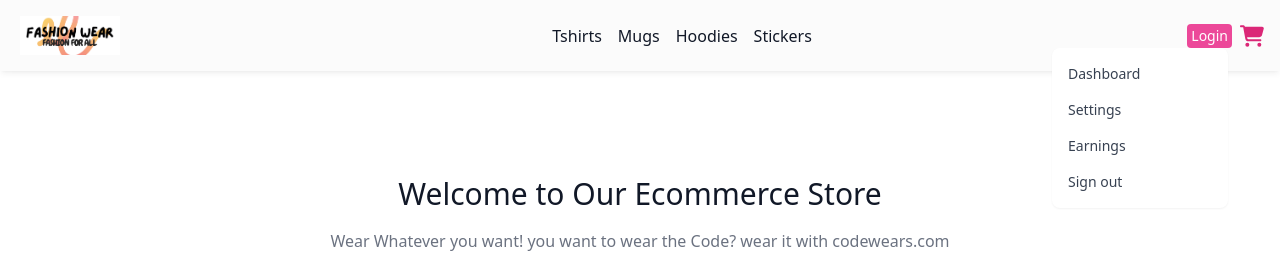
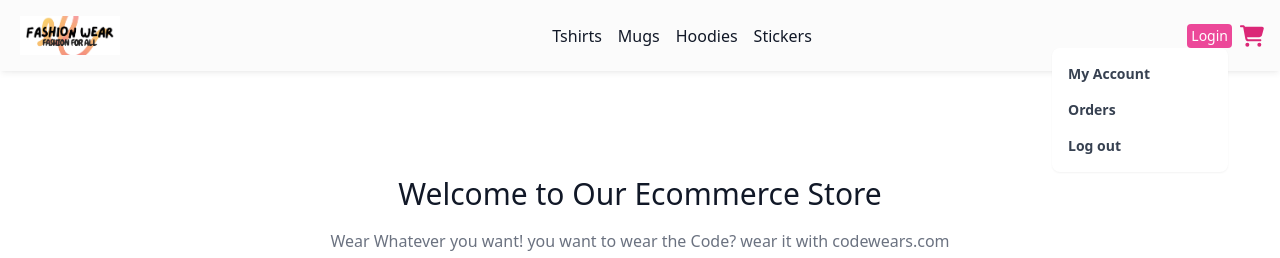
Before and after one commit to Laraib007/Ecommerce-NextJs-Project, a Next.js app: page / in a window 1280 px wide. Shown: the top 258 px of the page. Built offline with nearby package versions, Linux system fonts and the light colour scheme.

Commit message:
updating dropdown

```diff
--- a/src/component/Navbar.js
+++ b/src/component/Navbar.js
@@ -44,19 +44,16 @@ const Navbar = ({key, user, cart, addToCart, clearCart, removeFromCart, subTotal
       <Link href={'/stickers'} className="mr-4 hover:text-pink-600">Stickers</Link>
     </nav>
     <div  className='absolute flex items-center right-0 mx-4 top-6'  >
-    {<div id="dropdown" class="absolute right-9 top-6 bg-white divide-y divide-gray-100 rounded-lg shadow-sm w-44 dark:bg-gray-700">
-    <ul class="py-2 text-sm text-gray-700 dark:text-gray-200" aria-labelledby="dropdownDefaultButton">
+    {<div id="dropdown" class="absolute  right-9 top-6 bg-white divide-y divide-gray-100 rounded-lg shadow-sm w-44 dark:bg-pink-600">
+    <ul class="py-2 text-sm font-bold text-gray-700 dark:text-gray-200" aria-labelledby="dropdownDefaultButton">
       <li>
-        <a href="#" class="block px-4 py-2 hover:bg-gray-100 dark:hover:bg-gray-600 dark:hover:text-white">Dashboard</a>
+        <a href="#" class="block px-4 py-2 hover:bg-gray-100 dark:hover:bg-gray-600 dark:hover:text-white">My Account</a>
       </li>
       <li>
-        <a href="#" class="block px-4 py-2 hover:bg-gray-100 dark:hover:bg-gray-600 dark:hover:text-white">Settings</a>
+        <a href="#" class="block px-4 py-2 hover:bg-gray-100 dark:hover:bg-gray-600 dark:hover:text-white">Orders</a>
       </li>
       <li>
-        <a href="#" class="block px-4 py-2 hover:bg-gray-100 dark:hover:bg-gray-600 dark:hover:text-white">Earnings</a>
-      </li>
-      <li>
-        <a href="#" class="block px-4 py-2 hover:bg-gray-100 dark:hover:bg-gray-600 dark:hover:text-white">Sign out</a>
+        <a href="#" class="block px-4 py-2 hover:bg-gray-100 dark:hover:bg-gray-600 dark:hover:text-white">Log out</a>
       </li>
     </ul>
 </div>}
```
